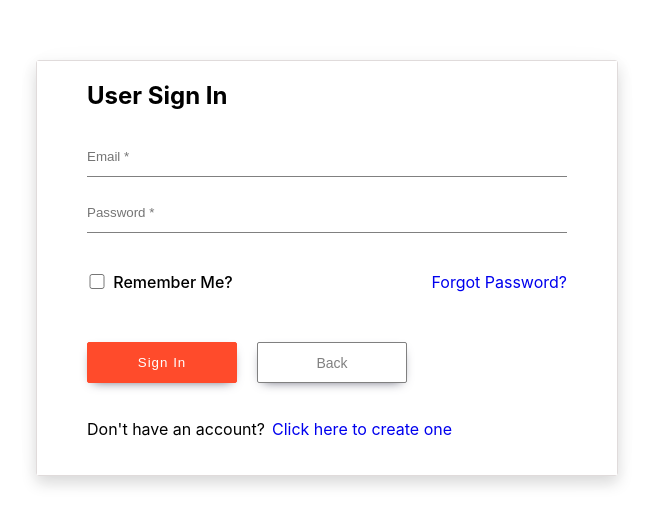
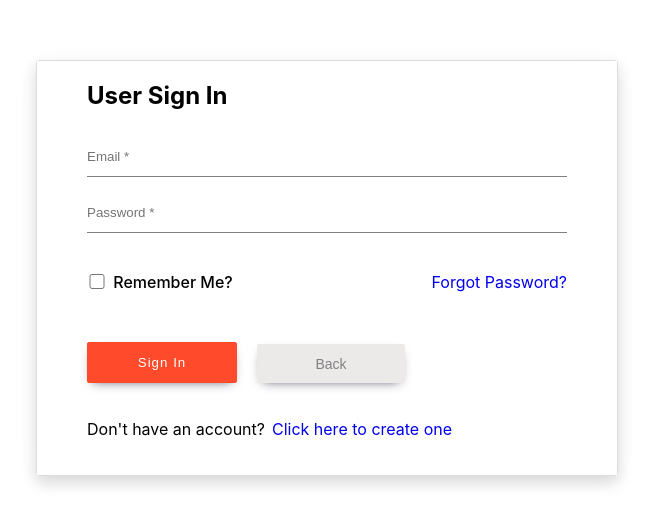
Before and after one commit to pressR2/figuresFlow, a React (Create React App) app: page /signIn in a window 1280 px wide. Shown: the part 132-658 px from the top of the page, without its empty margins (313-966 px from the left). Built offline with nearby package versions, Linux system fonts and the light colour scheme.

Commit message:
[RM-22] - minor changes to buttons style

```diff
--- a/src/components/forms/auth/SignForms.css
+++ b/src/components/forms/auth/SignForms.css
@@ -56,7 +56,7 @@ input {
 }
 
 .back-to-home {
-    border: 1px solid #808080;
+    background-color: #ece9e9;
     color: #808080;
     font-size: 14px;
     box-shadow: 0px 4px 12px -6px rgba(66, 68, 90, 1);
--- a/src/pages/Home/Home.css
+++ b/src/pages/Home/Home.css
@@ -54,7 +54,7 @@ h1 {
 .home-page_demo,
 .home-page_sign-in,
 .home-page_sign-up {
-    border-radius: 8px;
+    border-radius: 2px;
     border: 1px solid #ff4b2b;
     background-color: #ff4b2b;
     color: #fff;
```
